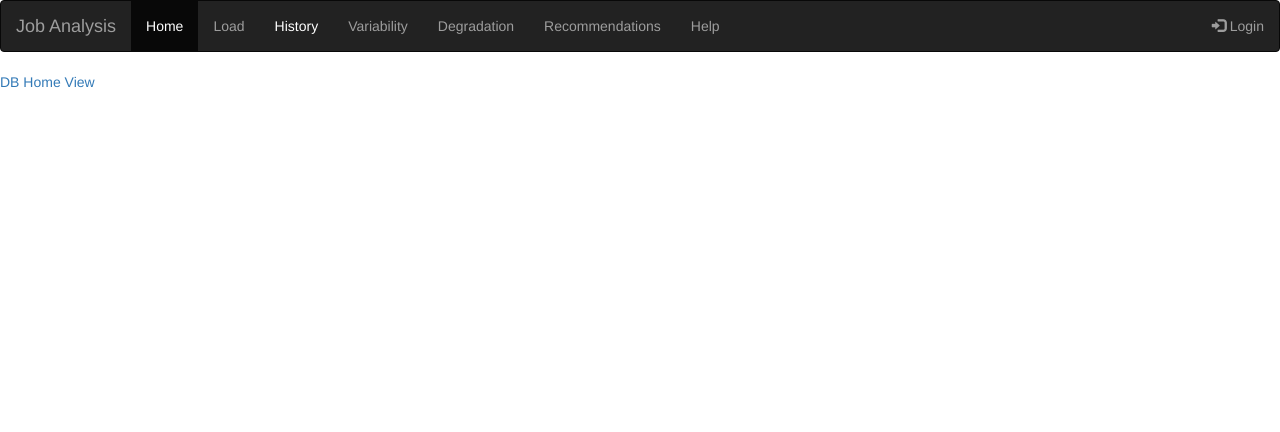
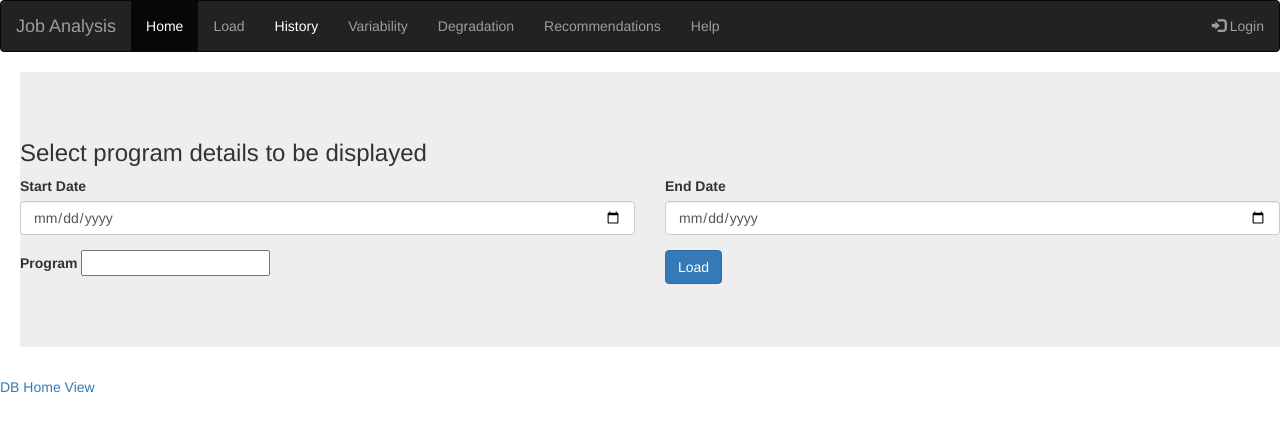
Before and after one commit to thepks/jobs, a plain HTML site: page home/index.html in a window 1280 px wide. Both pictures are taken after a click on the link "History". Drawn offline with nearby package versions, Linux system fonts and the light colour scheme; no server answers.

Commit message:
new form

```diff
--- a/home/index.html
+++ b/home/index.html
@@ -58,6 +58,38 @@
 
 
     <section>
+      <div id="history-form" class="jumbotron">
+        <h3>Select program details to be displayed</h3>
+        <div class="row form-group">
+          <span class="col-sm-6">
+      	    <label for="startDate">Start Date</label>
+            <input type="date" id="startDate" name="startDate" class="form-control" />
+          </span>
+          <span class="col-sm-6">
+      	    <label for="endDate">End Date</label>
+            <input type="date" id="endDate" name="endDate" class="form-control" />
+          </span>
+        </div>
+        <div class="row form-group">
+          <span class="col-sm-6">
+            <label for="program_name">Program</label>
+            <input list="program-names" name="program-name"/>
+            <datalist id="program-names">
+              <option value="prog1"/>
+            </datalist>
+
+          </span>
+          <span class="col-sm-3">
+            <button type="button" class="btn btn-primary" id="historyButton">Load</button>
+          </span>
+          <span class="col-sm-3">&nbsp;</span>
+        </div>
+      </div>
+      </div>
+    </section>
+
+
+    <section>
       <div id="recommendation">
         <ul class="nav nav-tabs" role="tablist">
           <li class="active"><a href="#">DB items</a></li>
--- a/scripts/job-controller.js
+++ b/scripts/job-controller.js
@@ -14,6 +14,7 @@ jobController = function() {
 	       	$(job_page).find('#recommendation').hide();
 	       	$(job_page).find('#authentication').hide();
 	       	$(job_page).find('#logoffEvt').hide();
+	       	$(job_page).find('#history-form').hide();
 
 
          	$(job_page).find('#loadEvt').click(function(evt) {
@@ -21,6 +22,12 @@ jobController = function() {
 	  				evt.preventDefault();
 		  			$(job_page).find('#load').slideToggle("slow");
 
+  				});
+
+  				$(job_page).find('#historyEvt').click(function(evt) {
+  				  console.log('In history event');
+  				  evt.preventDefault();
+  				  (job_page).find('#history-form').slideToggle("slow");
   				});
 
         	$(job_page).find('#recommendationEvt').click(function(evt) {
@@ -71,10 +78,8 @@ jobController = function() {
     				    password : pwd
   	  			  },
   	  			  success: function(data, status, jqXHR){
-  	  			    // Mod to add in setting the cookie
                 console.log("Data: " + data + "\nStatus: " + status);
                 auth_token = jqXHR.getResponseHeader("AuthSession");
-                document.cookie="AuthSession="+auth_token;
               },
               error: function(data,status) {
                 console.log("Error! "+ data + "\nStatus: " + status)
```
